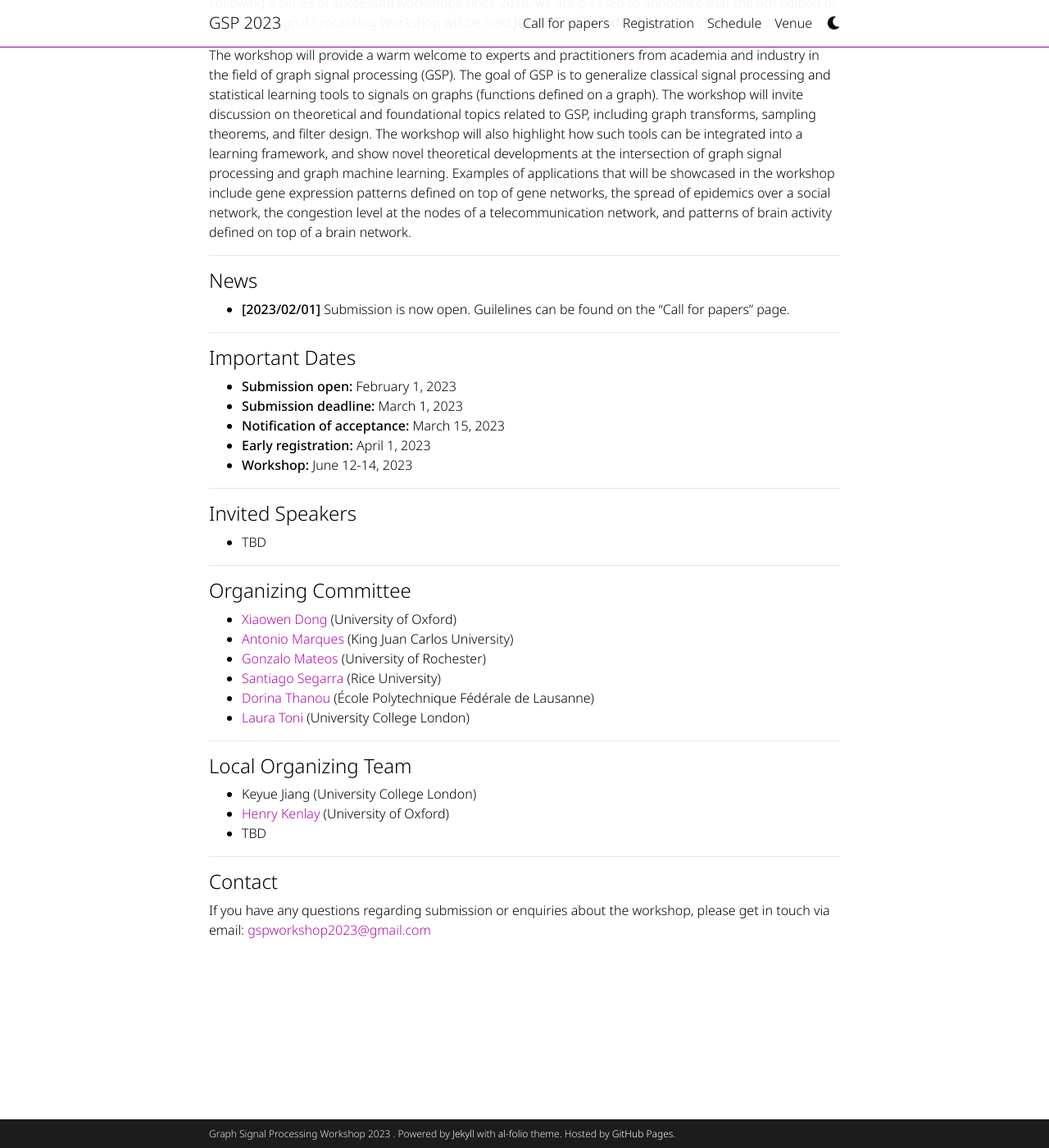
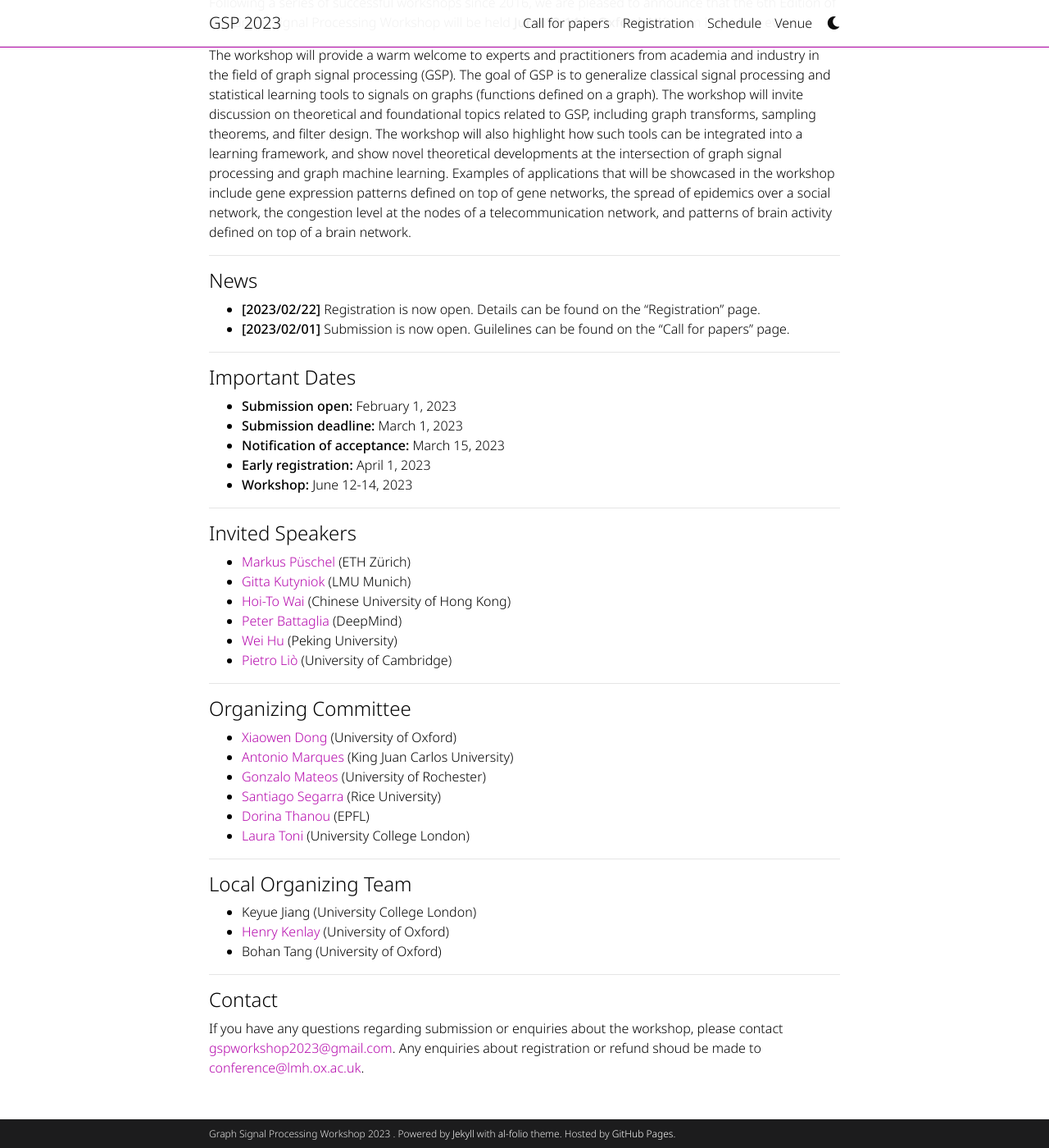
Before and after one commit to shreyasvinaya/gspworkshop2025.github.io, a Jekyll site: the page built from _pages/about.md, in a window 1280 px wide and 1400 px high, scrolled down 460 px. Shown: the whole window at 82% size. Built offline with Jekyll 4.4.1, drawn with Linux system fonts in a browser that asks for light colours; full-size pictures stand in for the smaller copies a plugin makes; comment, search, counter and statistics services are not loaded; a style sheet for code colours, icons or effects is not loaded.

Commit message:
Update about.md

```diff
--- a/_pages/about.md
+++ b/_pages/about.md
@@ -18,6 +18,7 @@ The workshop will provide a warm welcome to experts and practitioners from acade
 
 ---
 #### News
++ **[2023/02/22]** Registration is now open. Details can be found on the "Registration" page.
 + **[2023/02/01]** Submission is now open. Guilelines can be found on the "Call for papers" page.
 
 ---
@@ -30,7 +31,12 @@ The workshop will provide a warm welcome to experts and practitioners from acade
 
 ---
 #### Invited Speakers
-+ TBD
++ [Markus Püschel](https://acl.inf.ethz.ch/people/markusp/) (ETH Zürich)
++ [Gitta Kutyniok](https://www.ai.math.uni-muenchen.de/members/professor/kutyniok/index.html) (LMU Munich)
++ [Hoi-To Wai](https://www1.se.cuhk.edu.hk/~htwai/) (Chinese University of Hong Kong)
++ [Peter Battaglia](https://scholar.google.com/citations?user=nQ7Ij30AAAAJ&hl=en) (DeepMind)
++ [Wei Hu](https://www.wict.pku.edu.cn/huwei/) (Peking University)
++ [Pietro Liò](https://www.cl.cam.ac.uk/~pl219/) (University of Cambridge)
 
 ---
 #### Organizing Committee
@@ -38,16 +44,16 @@ The workshop will provide a warm welcome to experts and practitioners from acade
 + [Antonio Marques](https://www.tsc.urjc.es/~amarques/) (King Juan Carlos University)
 + [Gonzalo Mateos](https://www.hajim.rochester.edu/ece/sites/gmateos//) (University of Rochester)
 + [Santiago Segarra](https://segarra.rice.edu) (Rice University)
-+ [Dorina Thanou](https://people.epfl.ch/dorina.thanou?lang=en) (École Polytechnique Fédérale de Lausanne)
++ [Dorina Thanou](https://people.epfl.ch/dorina.thanou?lang=en) (EPFL)
 + [Laura Toni](https://www.ucl.ac.uk/iccs/dr-laura-toni) (University College London)
 
 ---
 #### Local Organizing Team
 + Keyue Jiang (University College London)
 + [Henry Kenlay](https://henrykenlay.github.io/) (University of Oxford)
-+ TBD
++ Bohan Tang (University of Oxford)
 
 ---
 #### Contact
-If you have any questions regarding submission or enquiries about the workshop, please get in touch via email: [gspworkshop2023@gmail.com](mailto:gspworkshop2023@gmail.com)
+If you have any questions regarding submission or enquiries about the workshop, please contact [gspworkshop2023@gmail.com](mailto:gspworkshop2023@gmail.com). Any enquiries about registration or refund shoud be made to [conference@lmh.ox.ac.uk](mailto:conference@lmh.ox.ac.uk).
 <br/>
```
